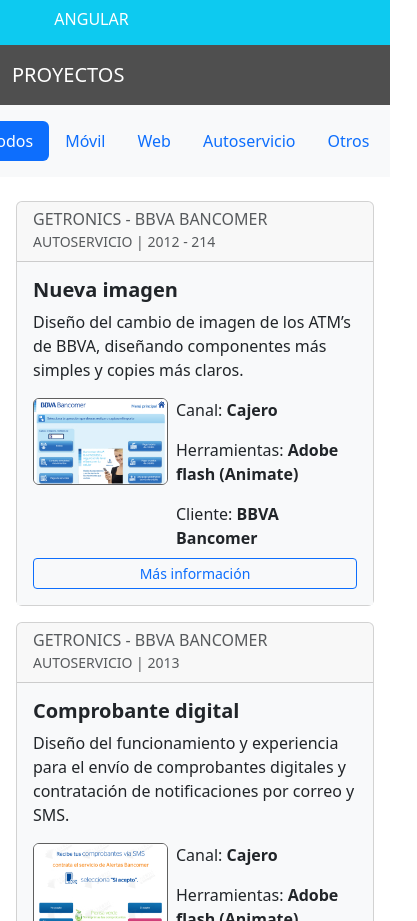
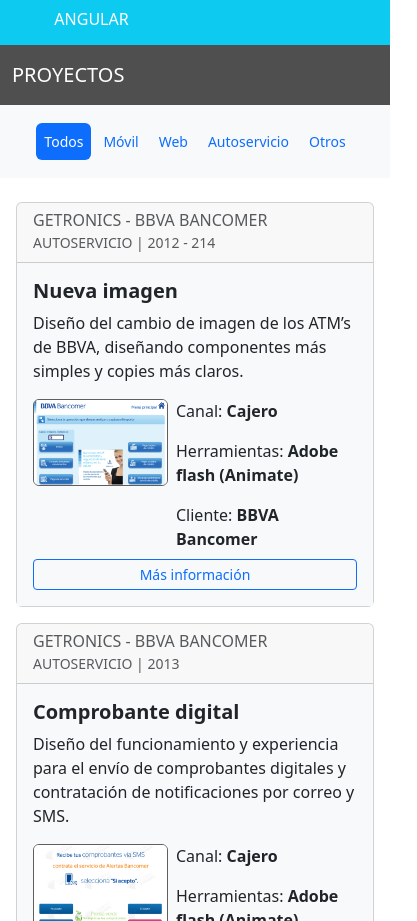
Before and after one commit to ErikTrejo07/book-erik, an Angular app: page /countries/by-capital in a window 390 px wide. Shown: the part 3670-4591 px from the top of the page, 417 px wide, since content can reach past the window. Built offline with nearby package versions, Linux system fonts and the light colour scheme.

Commit message:
Corrección de los tabs en móvil

```diff
--- a/src/app/countries/pages/by-region-page/by-region-page.component.css
+++ b/src/app/countries/pages/by-region-page/by-region-page.component.css
@@ -7,3 +7,13 @@
 a {
   cursor: pointer;
 }
+
+@media (max-width: 480px) {
+
+  .nav-pills .nav-link {
+    font-size: 14px;
+    padding: 8px 8px;
+    margin: 2px;
+  }
+
+}
--- a/src/app/countries/pages/by-region-page/by-region-page.component.ts
+++ b/src/app/countries/pages/by-region-page/by-region-page.component.ts
@@ -16,7 +16,7 @@
 export class ByRegionPageComponent  implements OnInit {
 
   public proyects2: Proyect[] = [];
-  public channels: Channel[] = ['Todos','Móvil', 'Web', 'Autoservicio', 'Otros', ''];
+  public channels: Channel[] = ['Todos','Móvil', 'Web', 'Autoservicio', 'Otros'];
   // public selectedChannel?: Channel;
   public channelSelected: string = 'Todos';
   selected: string = 'Todos';
```
